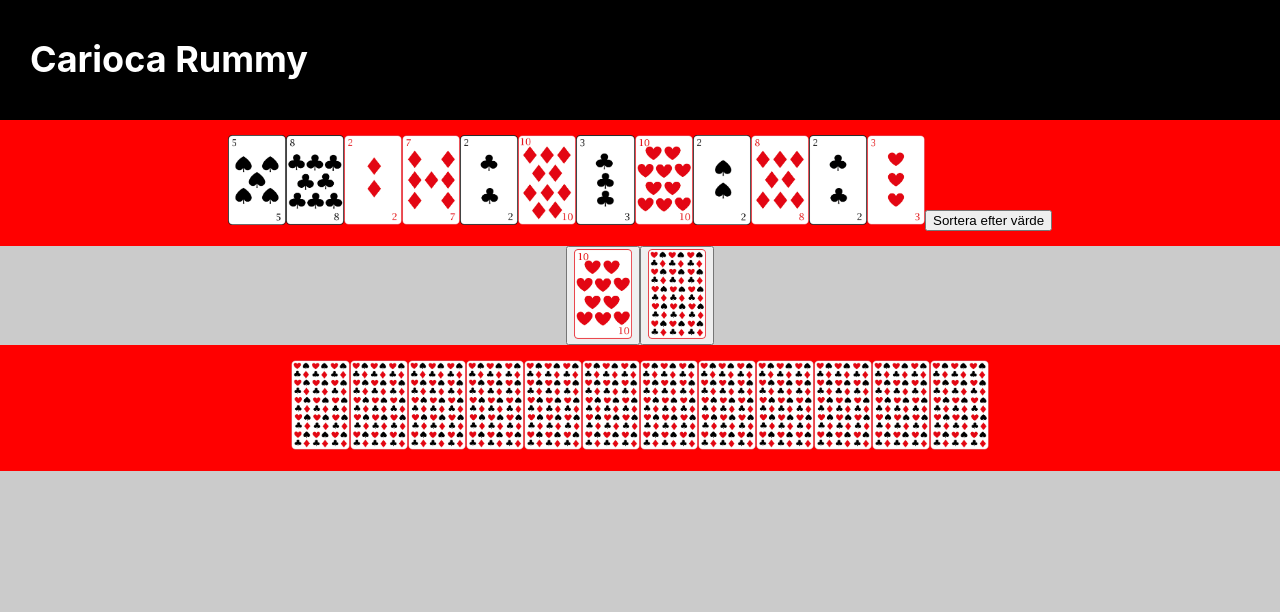
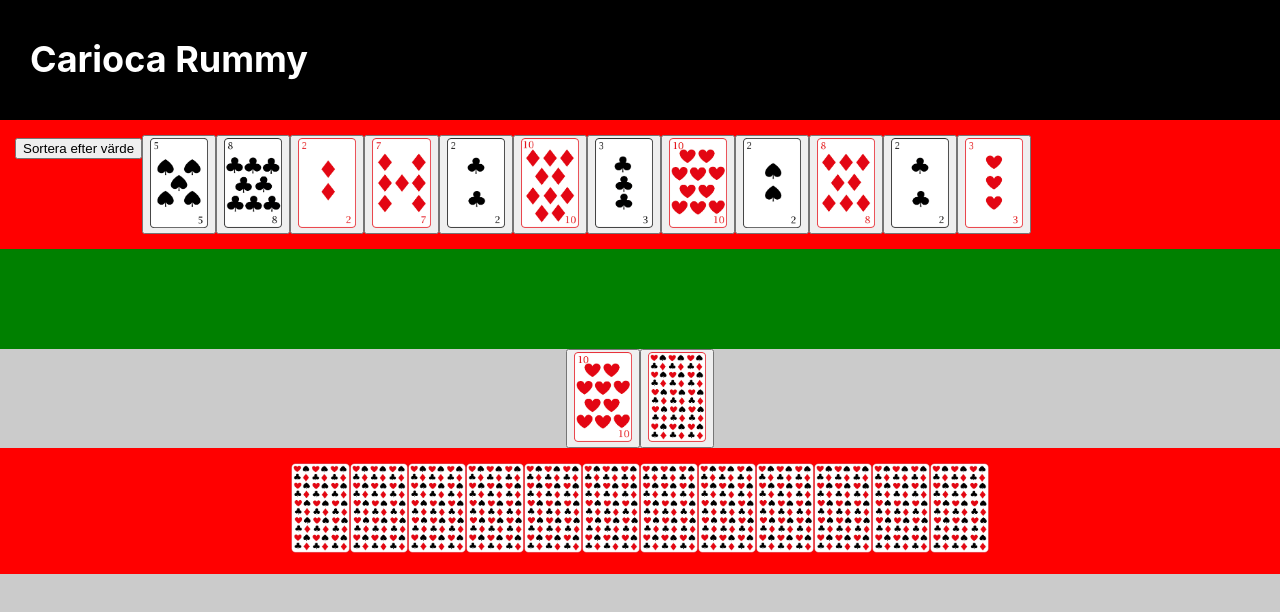
Before and after one commit to Tejpex/carioca-rummy, a React (Vite) app: page / in a window 1280 px wide. Shown: the top 612 px of the page. Built offline with nearby package versions, Linux system fonts and the light colour scheme.

Commit message:
Made function for staging cards

```diff
--- a/src/components/PlayersSide.jsx
+++ b/src/components/PlayersSide.jsx
@@ -2,22 +2,41 @@ import styled from "styled-components"
 import { useCarioca } from "../contexts/CariocaContext"
 
 export const PlayersSide = () => {
-  const { playersHand, sortByValue } = useCarioca()
+  const { playersHand, sortByValue, stage, stageCard } = useCarioca()
 
   return (
-    <CardRow>
-      {playersHand
-        .map((card, index) => (
-          <CardImage src={card.img} alt={card.name} key={index} />
+    <>
+      <CardRow>
+        <div>
+          <button onClick={() => sortByValue(playersHand)}>
+            Sortera efter värde
+          </button>
+        </div>
+        {playersHand.map((card, index) => (
+          <button onClick={() => stageCard(playersHand, card)} key={index}>
+            <CardImage src={card.img} alt={card.name} />
+          </button>
         ))}
-      <button onClick={() => sortByValue(playersHand)}>Sortera efter värde</button>
-    </CardRow>
+      </CardRow>
+      <Stage>
+        {stage.map((card, index) => (
+            <CardImage src={card.img} alt={card.name} key={index} />
+          ))}
+      </Stage>
+    </>
   )
 }
 
 const CardRow = styled.div`
   background-color: red;
   padding: 15px;
+  display: flex;
+  justify-content: flex-start;
+`
+
+const Stage = styled.div`
+  background-color: green;
+  height: 100px;
 `
 
 const CardImage = styled.img`
--- a/src/contexts/CariocaContext.jsx
+++ b/src/contexts/CariocaContext.jsx
@@ -8,6 +8,9 @@ const CariocaContext = createContext()
 export const CariocaProvider = ({ children }) => {
   const [playersHand, setPlayersHand] = useState([])
   const [computersHand, setComputersHand] = useState([])
+  const [playersTable, setPlayersTable] = useState([])
+  const [computersTable, setComputersTable] = useState([])
+  const [stage, setStage] = useState([])
   const [discardPile, setDiscardPile] = useState([])
   const [stock, setStock] = useState([])
   const contracts = [
@@ -30,11 +33,8 @@ export const CariocaProvider = ({ children }) => {
     const newStock = []
 
     while (index <= cards.length) {
-      console.log("Index:", index)
-      console.log("Stock has", newStock.length)
-      console.log("Decks", deckInPlay.length)
+      const card = deckInPlay[Math.floor(Math.random()*deckInPlay.length)]
 
-      const card = deckInPlay[Math.floor(Math.random()*deckInPlay.length)]
       if (index === 24) {
         // Puts 25th card face up on table
         dPile.push(card)
@@ -82,10 +82,24 @@ export const CariocaProvider = ({ children }) => {
     }
   }
 
+  const stageCard = (hand, card) => {
+    const newStage = [...stage]
+    console.log(newStage)
+    newStage.push(card)
+    console.log(newStage)
+    setStage(newStage)
+    const newHand = [...hand]
+    newHand.splice(newHand.indexOf(card), 1)
+    if (hand === playersHand) {
+      setPlayersHand(newHand)
+    } else if (hand === computersHand) {
+      setComputersHand(newHand)
+    }
+  }
 
   return (
     <CariocaContext.Provider
-      value={{ playersHand, computersHand, discardPile, stock, dealCards, contracts, sortByValue, takeCard }}
+      value={{ playersHand, computersHand, discardPile, stock, dealCards, contracts, sortByValue, takeCard, stageCard, stage }}
     >
       {children}
     </CariocaContext.Provider>
```
